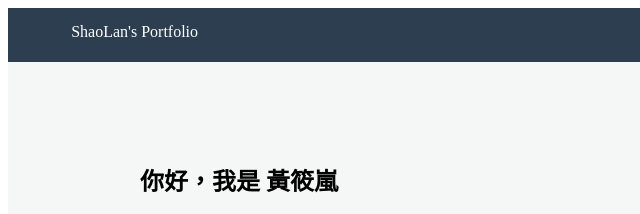
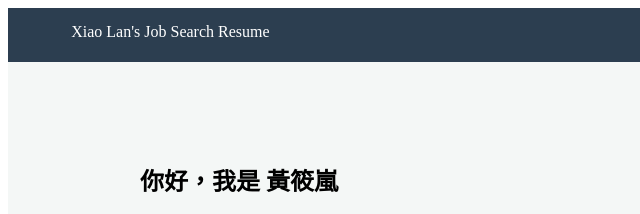
Before and after one commit to xiaolan709/Personal-web-page, a plain HTML site: page index.html in a window 1280 px wide. Shown: the top 214 px of the page, 0-640 px from the left. Drawn offline with Linux system fonts and the light colour scheme.

Commit message:
Add files via upload
412-3

```diff
--- a/index.html
+++ b/index.html
@@ -9,7 +9,7 @@
 <body>
 
     <nav>
-        <div class="logo">ShaoLan's Portfolio</div>
+        <div class="logo">Xiao Lan's Job Search Resume</div>
         <ul>
             <li><a href="#intro">自我介紹</a></li>
             <li><a href="#mis">MIS 分析</a></li>
```
